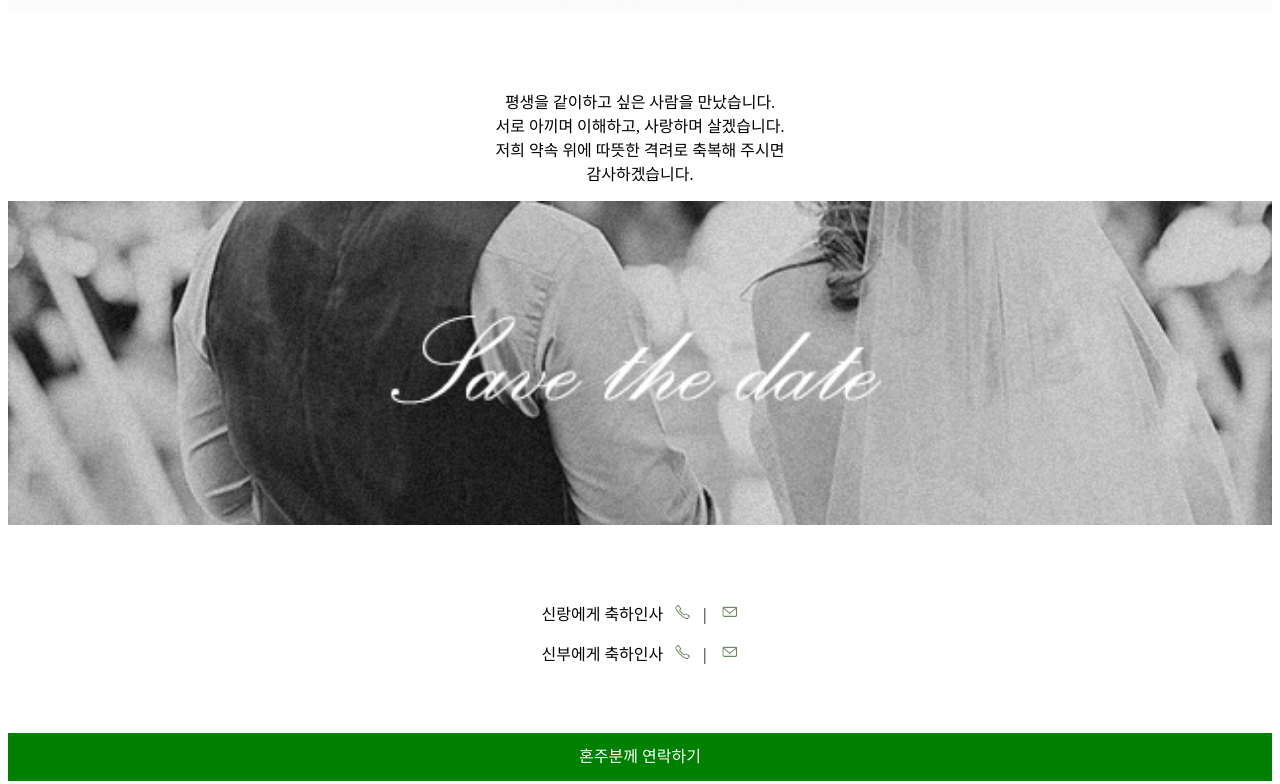
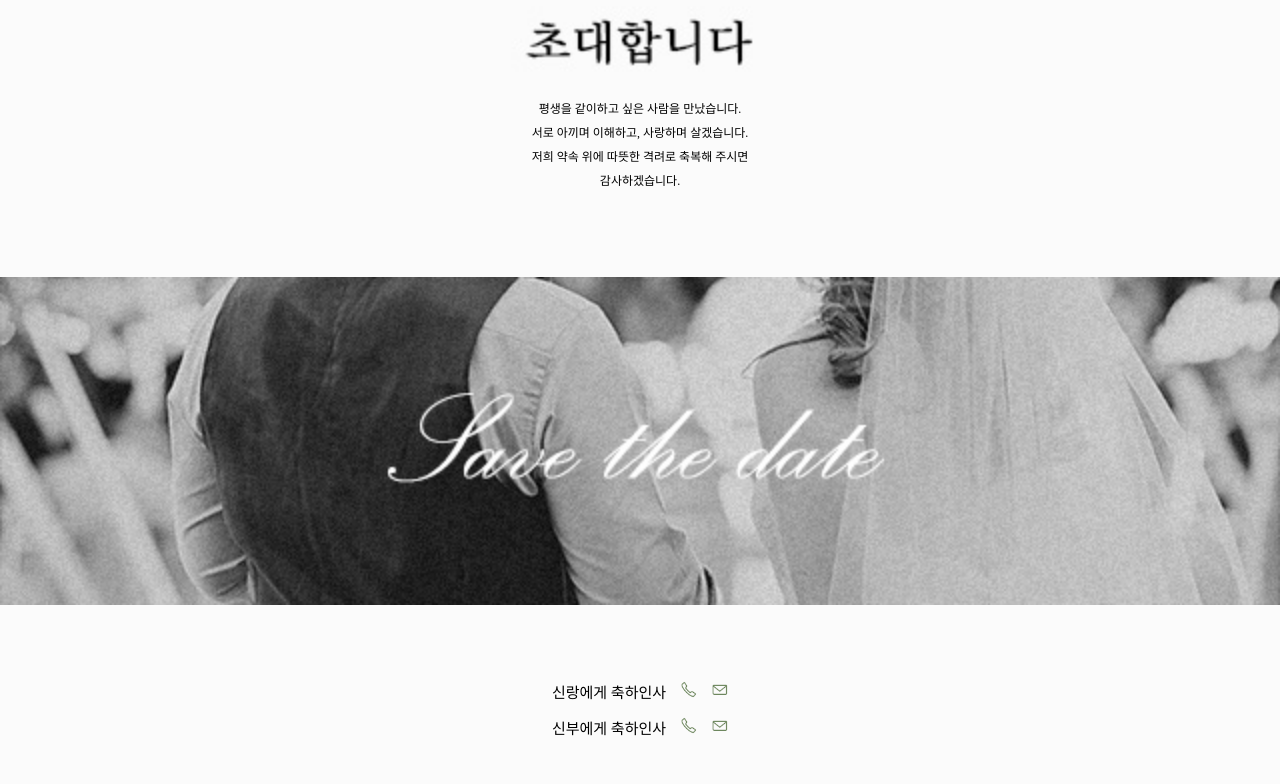
Before and after one commit to dheaven96/mcard, a plain HTML site: page index.html in a window 1280 px wide. Shown: the part 1073-1857 px from the top of the page. Drawn offline with Linux system fonts and the light colour scheme.

Commit message:
Add files via upload

```diff
--- a/index.html
+++ b/index.html
@@ -6,7 +6,7 @@
    <meta name="viewport" content="width=device-width, user-scalable=no">
 </head>
 
-<body>
+<body style="margin:0; padding:0; border:0;">
 <div style="height:100vh; width:100vw;">
     <img style="width:100%;" src="main_top_bg.jpg">
     <h1 style="text-align:center; margin-top:72px; font-family:applemyungjo; font-size:36px; font-weight:100;">
@@ -18,26 +18,27 @@
     <p style="text-align:center; font-family:applemyungjo; font-size:12px; font-weight:100;">소풍컨벤션웨딩 7층 라온제나홀</p>
 </div>
 
-
+<div style="background-color:#fbfbfb; padding-top:72px; padding-bottom:72px">
     <img src="title_img_1.jpg" width="100%">
 
-<p style="text-align:center; margin-top:72px;">
+    <p style="text-align:center; font-family:applemyungjo; font-size:12px; font-weight:100; line-height:24px;">
     평생을 같이하고 싶은 사람을 만났습니다.<br>
     서로 아끼며 이해하고, 사랑하며 살겠습니다.<br>
     저희 약속 위에 따뜻한 격려로 축복해 주시면<br>
     감사하겠습니다.</p>
 
-<img src="img1.jpg" width="100%">
+    <img src="img1.jpg" width="100%" style="margin-top:72px;">
 
-<p style="text-align:center; margin-top:72px;">
-신랑에게 축하인사&nbsp;&nbsp;
-<img src="call25.png" width="16px">&nbsp;&nbsp;&nbsp;|&nbsp;&nbsp;&nbsp;
+    <p style="text-align:center; margin-top:72px; font-family:applemyungjo; font-size:15px; font-weight:100;">
+   신랑에게 축하인사&nbsp;&nbsp;&nbsp;
+   <img src="call25.png" width="16px">&nbsp;&nbsp;&nbsp;
    <img src="sms25.png" width="16px"></p>
 
-<p style="text-align:center;">
-신부에게 축하인사&nbsp;&nbsp;
-<img src="call25.png" width="16px">&nbsp;&nbsp;&nbsp;|&nbsp;&nbsp;&nbsp;
+   <p style="text-align:center; font-family:applemyungjo; font-size:15px; font-weight:100;">
+   신부에게 축하인사&nbsp;&nbsp;&nbsp;
+   <img src="call25.png" width="16px">&nbsp;&nbsp;&nbsp;
    <img src="sms25.png" width="16px"></p>
+</div>
 
 <P style="text-align:center; color:white; background-color: green; line-height:48px; margin-top:68px;">혼주분께 연락하기</P>
 
```
Lines whose indentation alone changed are shown as unchanged.
